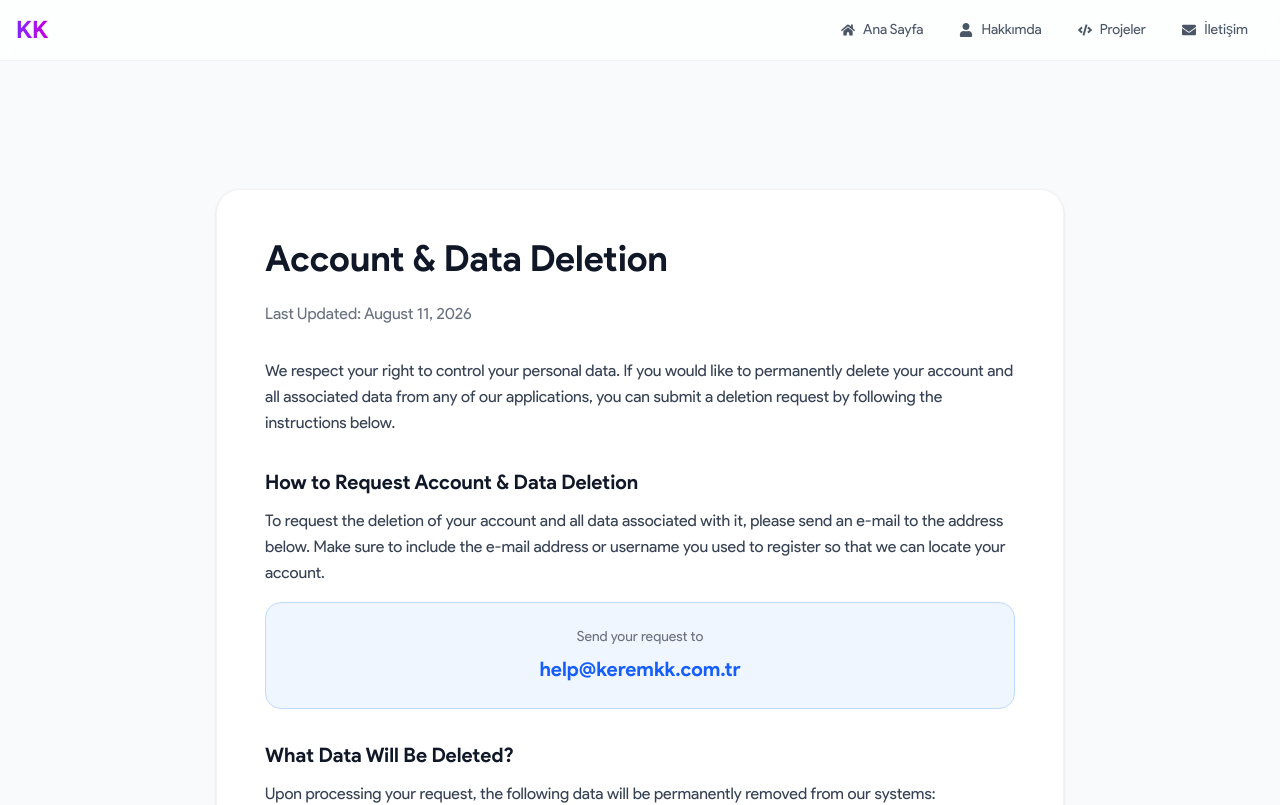
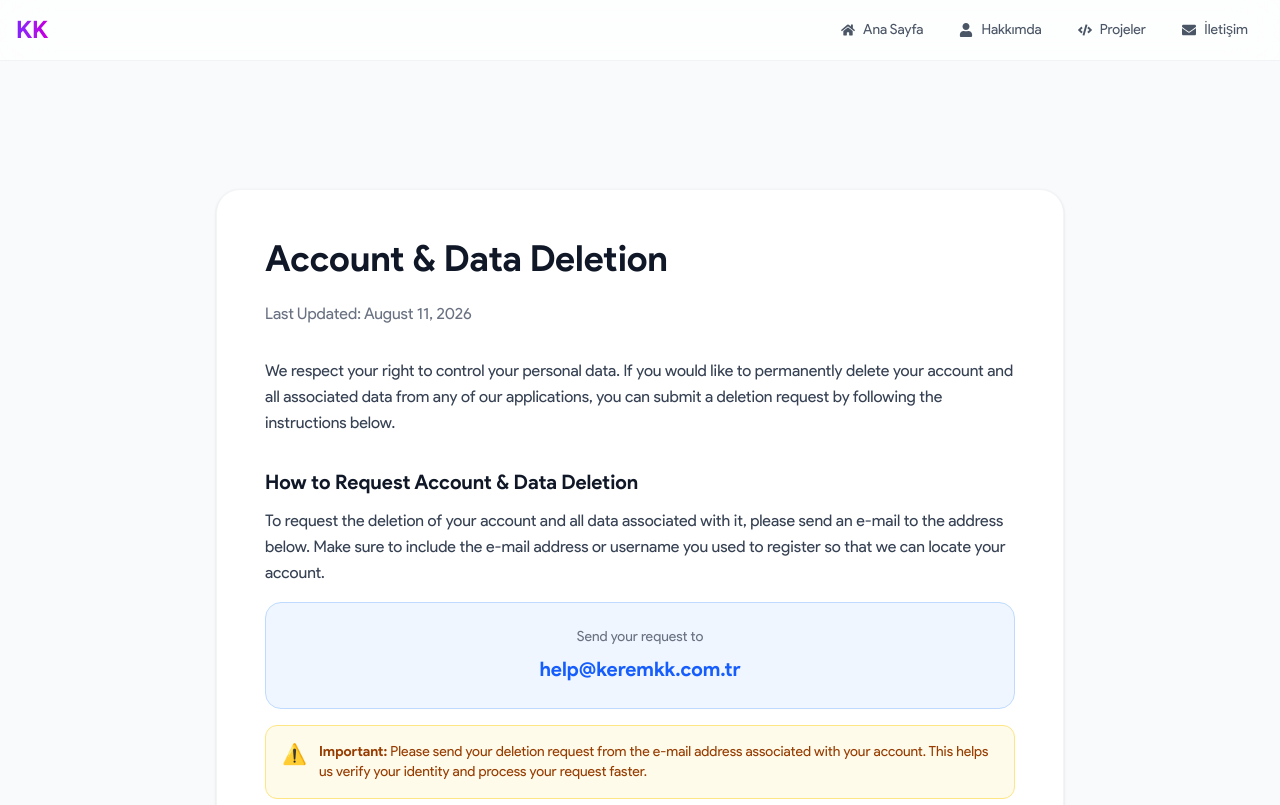
Before and after one commit to KeremKuyucu/keremkk-website, a Next.js app: page /delete-account in a window 1280 px wide. Shown: the top 805 px of the page. Built offline with nearby package versions, Linux system fonts and the light colour scheme.

Commit message:
feat: add account and data deletion request page

```diff
--- a/app/delete-account/page.tsx
+++ b/app/delete-account/page.tsx
@@ -49,6 +49,12 @@ export default function DeleteAccountPage() {
                 >
                   help@keremkk.com.tr
                 </a>
+              </div>
+              <div className="mt-4 flex items-start gap-3 bg-amber-50 dark:bg-amber-900/20 border border-amber-200 dark:border-amber-800 rounded-xl p-4">
+                <span className="text-amber-500 text-xl leading-none mt-0.5">⚠️</span>
+                <p className="text-sm text-amber-800 dark:text-amber-300">
+                  <strong>Important:</strong> Please send your deletion request from the e-mail address associated with your account. This helps us verify your identity and process your request faster.
+                </p>
               </div>
             </div>
 
```
